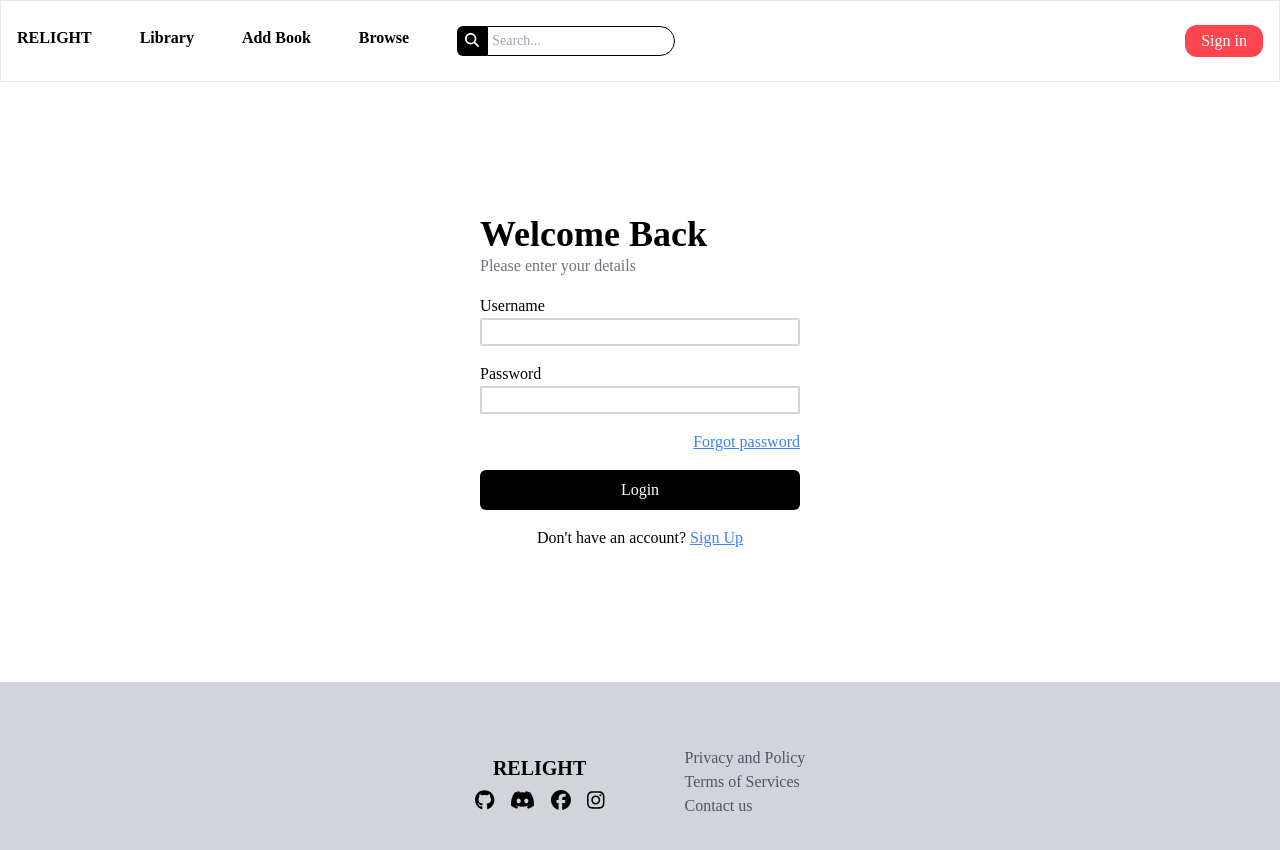
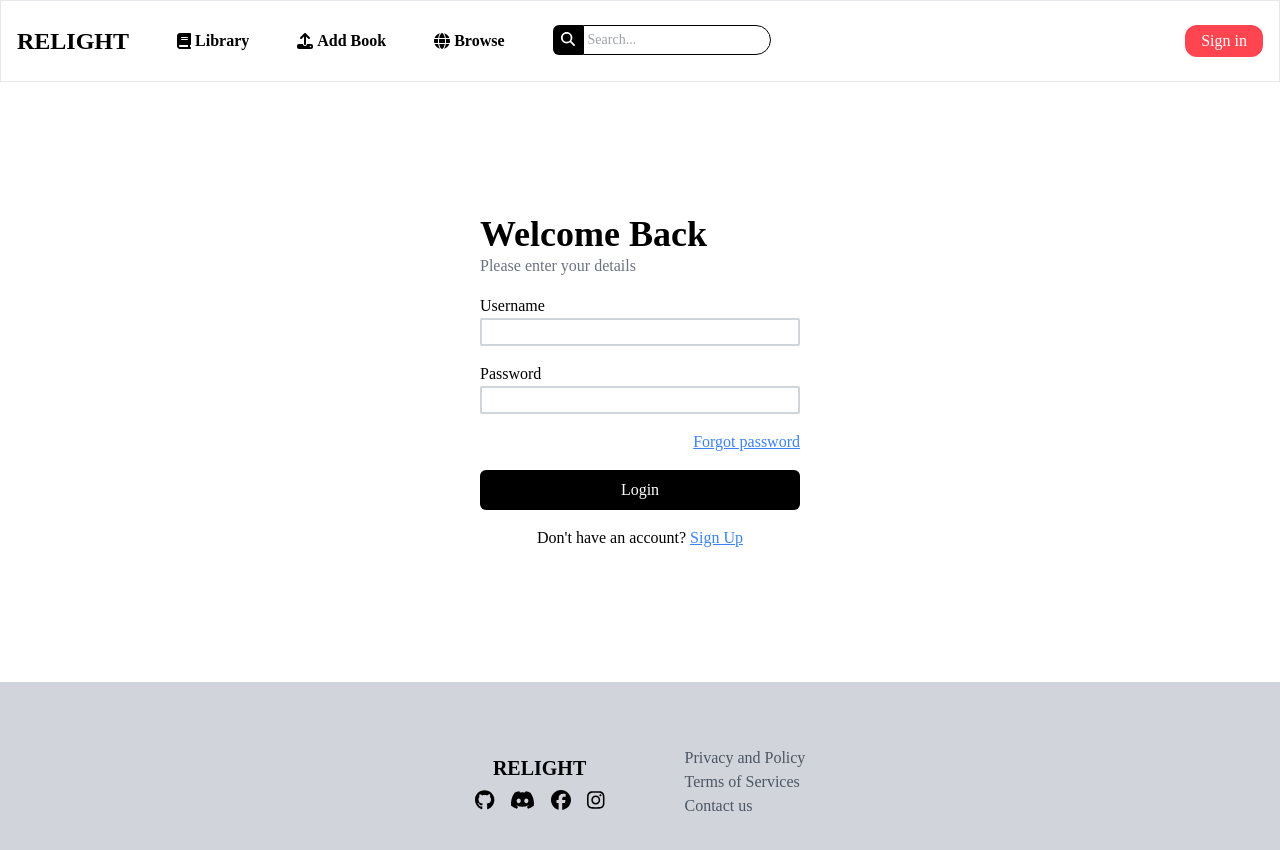
Before and after one commit to kkumber/RELIGHT, a React (Vite) app: page /login in a window 1280 px wide. Shown: the top 850 px of the page. Built offline with nearby package versions, Linux system fonts and the light colour scheme; a web font is replaced by a local one.

Commit message:
added icons to navbar

```diff
--- a/src/components/layout/Navigation.tsx
+++ b/src/components/layout/Navigation.tsx
@@ -3,7 +3,12 @@ import { useAccessTokenContext } from "../../utils/AuthProvider";
 import SearchForm from "../Forms/SearchForm";
 import { useEffect, useState } from "react";
 import { FontAwesomeIcon } from "@fortawesome/react-fontawesome";
-import { faBars } from "@fortawesome/free-solid-svg-icons";
+import {
+  faBars,
+  faUpload,
+  faBook,
+  faGlobe,
+} from "@fortawesome/free-solid-svg-icons";
 import useFetch from "../../hooks/useFetch";
 
 const Navigation = () => {
@@ -29,19 +34,22 @@ const Navigation = () => {
           isOpen ? "block" : "hidden"
         }`}
       >
-        <div className="md:flex gap-x-12">
+        <div className="flex flex-col md:flex-row gap-x-12 gap-y-2">
           <li>
-            <Link to="/" className="">
+            <Link to="/" className="text-2xl">
               <b>RELIGHT</b>
             </Link>
           </li>
-          <li className="font-semibold">
+          <li className="font-semibold flex md:justify-center items-center gap-1">
+            <FontAwesomeIcon icon={faBook} />
             <Link to="/library">Library</Link>
           </li>
-          <li className="font-semibold">
+          <li className="font-semibold flex md:justify-center items-center gap-1">
+            <FontAwesomeIcon icon={faUpload} />
             <Link to="/addbook">Add Book</Link>
           </li>
-          <li className="font-semibold">
+          <li className="font-semibold flex md:justify-center items-center gap-1">
+            <FontAwesomeIcon icon={faGlobe} />
             <Link to="/browse">Browse</Link>
           </li>
           <li>
--- a/src/pages/Subpages/Browse.tsx
+++ b/src/pages/Subpages/Browse.tsx
@@ -9,6 +9,8 @@ const Browse = () => {
   const { data, isLoading, error, fetchData } = useFetch();
   const [bookList, setBookList] = useState<FetchData>();
   const [query, setQuery] = useState<string>("likes");
+
+  const handleNavigation = (search_query: string) => {};
 
   useEffect(() => {
     fetchData(`library/books/?sort_by=${query}`);
```
